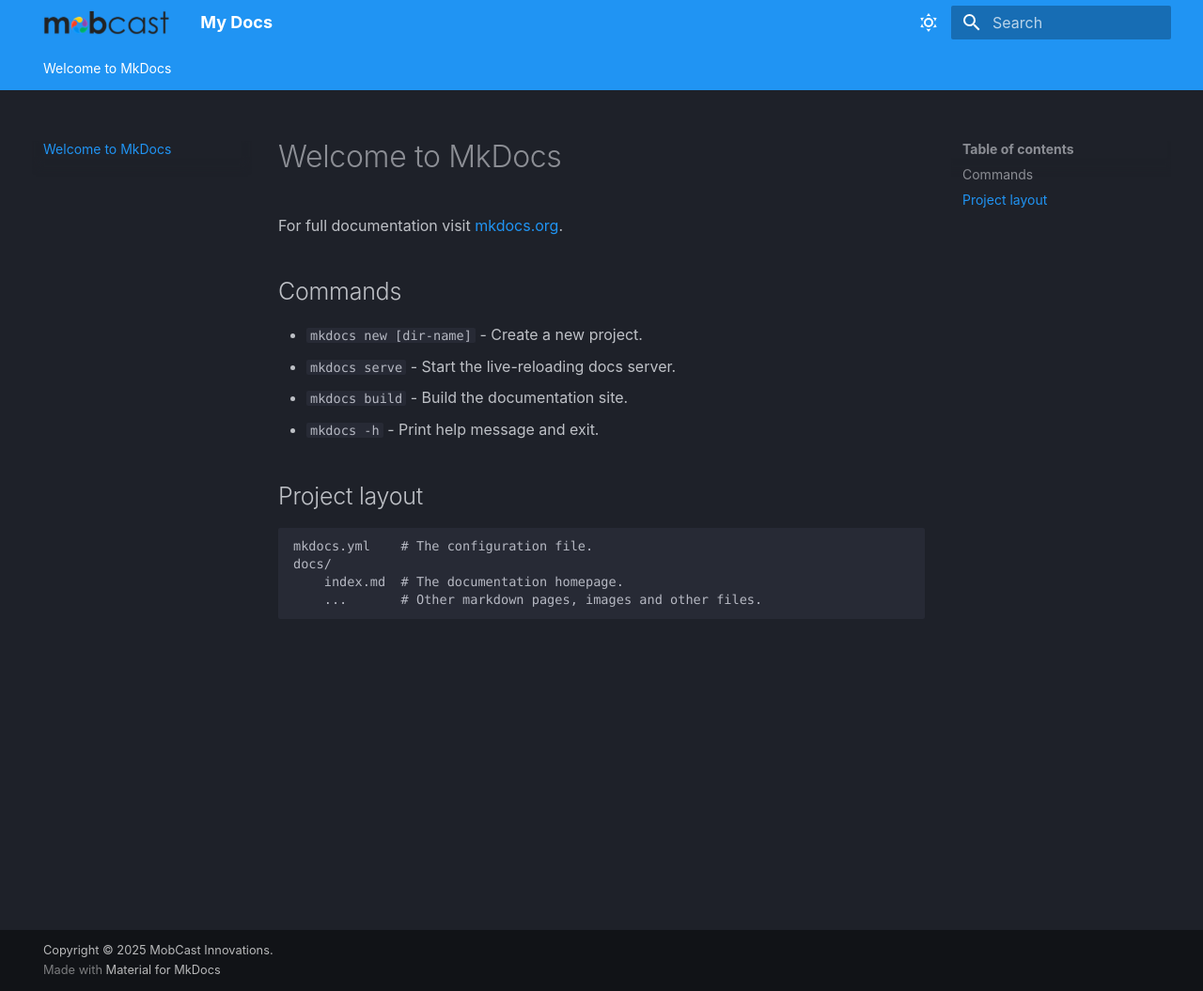
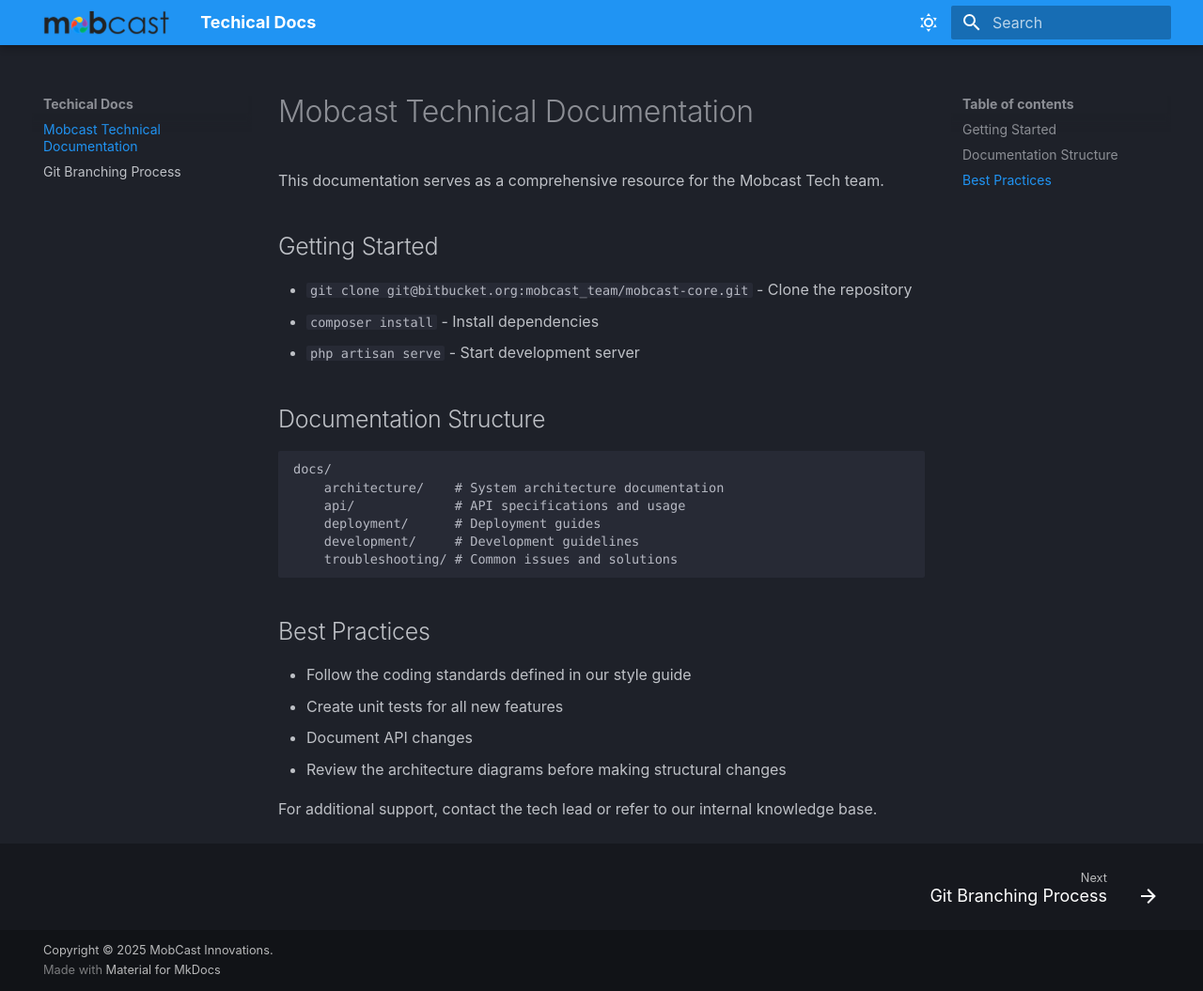
Before and after one commit to ashwinimobcasrt/Mobcast-doc, an MkDocs documentation site: the page built from docs/index.md, in a window 1280 px wide and 1055 px high. Shown: the whole window at 94% size. Built offline with MkDocs 1.6.1 and Material for MkDocs 9.7.7, drawn with Linux system fonts in a browser that asks for light colours; some web fonts are replaced.

Commit message:
Add initial documentation and configuration files for project setup

```diff
--- a/docs/index.md
+++ b/docs/index.md
@@ -1,17 +1,27 @@
-# Welcome to MkDocs
+# Mobcast Technical Documentation
 
-For full documentation visit [mkdocs.org](https://www.mkdocs.org).
+This documentation serves as a comprehensive resource for the Mobcast Tech team.
 
-## Commands
+## Getting Started
 
-* `mkdocs new [dir-name]` - Create a new project.
-* `mkdocs serve` - Start the live-reloading docs server.
-* `mkdocs build` - Build the documentation site.
-* `mkdocs -h` - Print help message and exit.
+* `git clone git@bitbucket.org:mobcast_team/mobcast-core.git` - Clone the repository
+* `composer install` - Install dependencies
+* `php artisan serve` - Start development server
 
-## Project layout
+## Documentation Structure
 
-    mkdocs.yml    # The configuration file.
     docs/
-        index.md  # The documentation homepage.
-        ...       # Other markdown pages, images and other files.
+        architecture/    # System architecture documentation
+        api/             # API specifications and usage
+        deployment/      # Deployment guides
+        development/     # Development guidelines
+        troubleshooting/ # Common issues and solutions
+
+## Best Practices
+
+* Follow the coding standards defined in our style guide
+* Create unit tests for all new features
+* Document API changes
+* Review the architecture diagrams before making structural changes
+
+For additional support, contact the tech lead or refer to our internal knowledge base.
--- a/mkdocs.yml
+++ b/mkdocs.yml
@@ -1,4 +1,4 @@
-site_name: My Docs
+site_name: Techical Docs
 theme:
   name: material
   logo: assets/mobcast-logo.png
@@ -23,8 +23,7 @@
       primary: blue
       accent: deep orange
   features:
-    - navigation.tabs
-    - navigation.top
+    - navigation.sidebar
     - navigation.sections
     - navigation.expand
     - navigation.instant
```
Also changed, not shown: docs/git-branching.md (added, +89 -0 lines), 9 other files.
